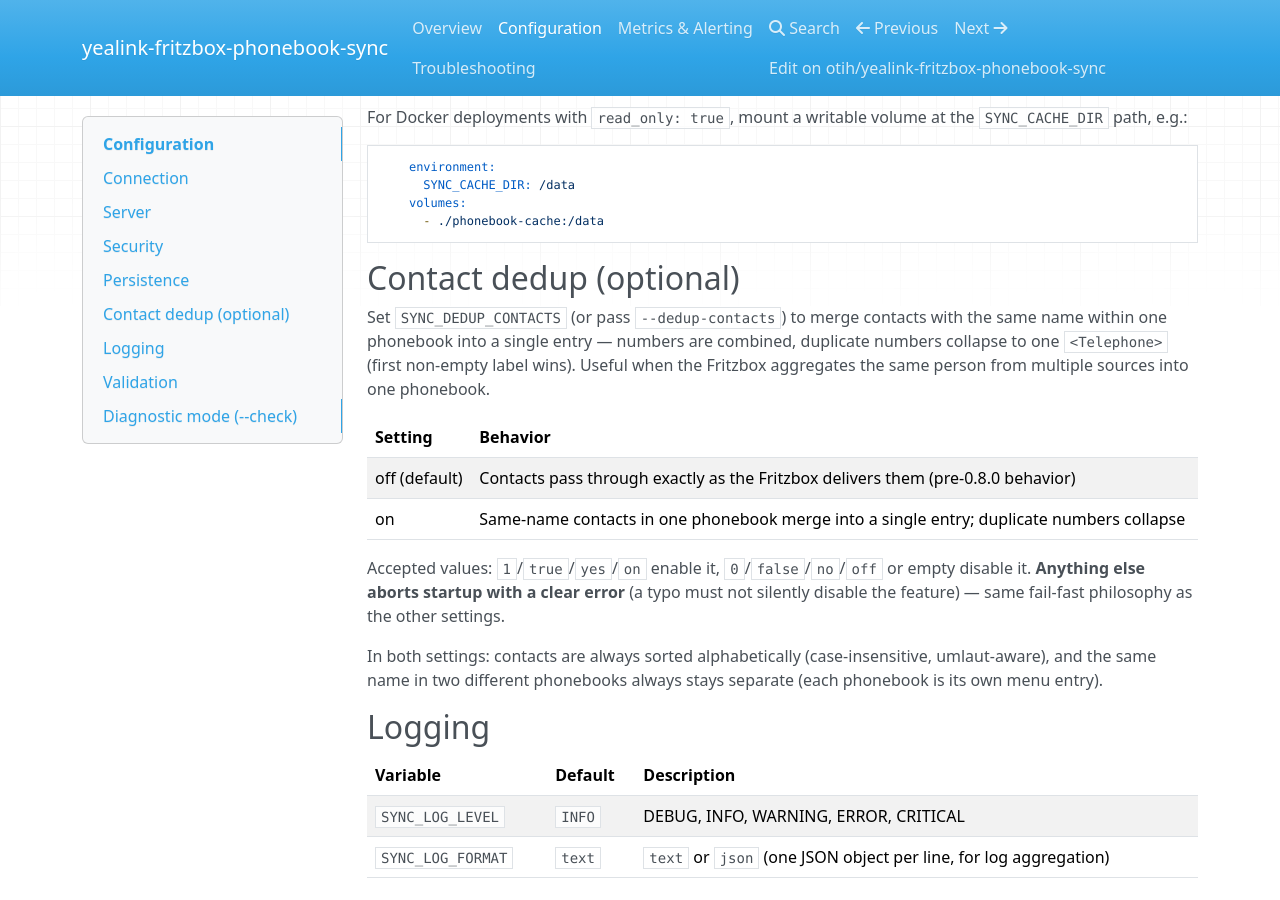
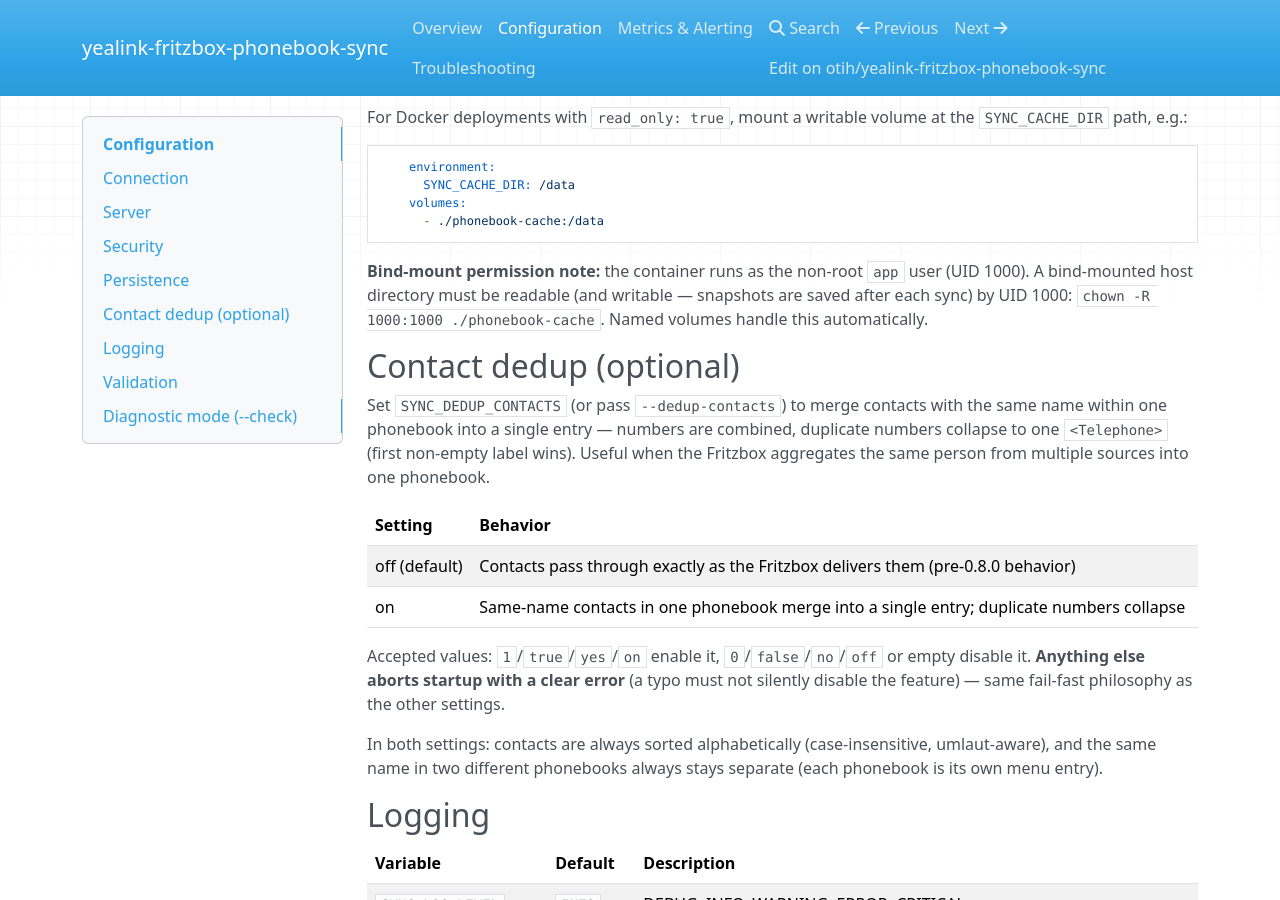
Before and after one commit to otih/yealink-fritzbox-phonebook-sync, an MkDocs documentation site: the page built from docs/configuration.md, in a window 1280 px wide and 900 px high, scrolled down 1359 px. Built offline with MkDocs 1.6.1, drawn with Linux system fonts in a browser that asks for light colours; nearby versions of some CDN libraries.

Commit message:
ci: fix cache E2E — bind-mount must be owned by the container UID
The new SYNC_CACHE_DIR E2E test caught a real operational detail on
its first run: the container runs as the non-root 'app' user (UID 1000),
a root-owned bind-mounted cache dir is unreadable -> the snapshot is
ignored with a warning. The test now chowns the mounted dir to 1000,
and docs/configuration.md documents the bind-mount permission
requirement for production users.

````diff
--- a/docs/configuration.md
+++ b/docs/configuration.md
@@ -59,6 +59,12 @@
       - ./phonebook-cache:/data
 ```
 
+**Bind-mount permission note:** the container runs as the non-root `app`
+user (UID 1000). A bind-mounted host directory must be readable (and
+writable — snapshots are saved after each sync) by UID 1000:
+`chown -R 1000:1000 ./phonebook-cache`. Named volumes handle this
+automatically.
+
 ## Contact dedup (optional)
 
 Set `SYNC_DEDUP_CONTACTS` (or pass `--dedup-contacts`) to merge contacts
````
Also changed, not shown: 1 other file.
